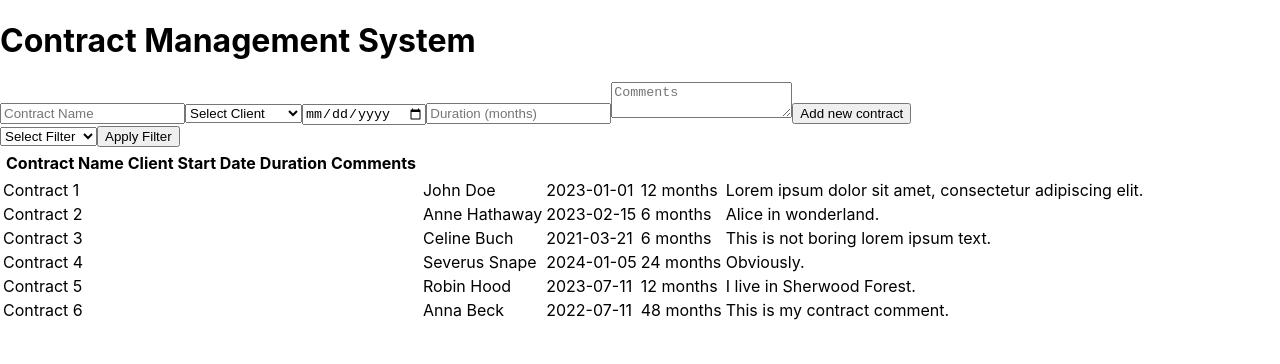
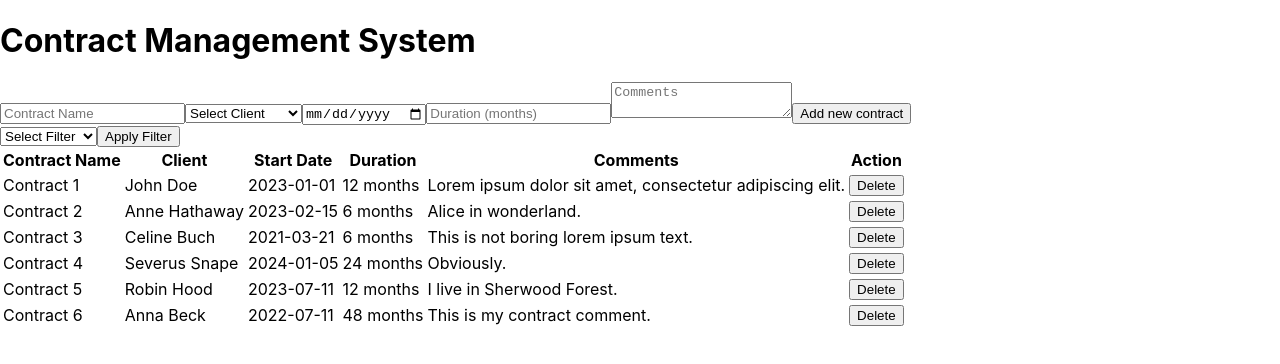
Before and after one commit to TenaRozing1/react-contract-task, a React (Create React App) app: page / in a window 1280 px wide. Shown: the top 364 px of the page. Built offline with nearby package versions, Linux system fonts and the light colour scheme.

Commit message:
Added button for delete contract from array

```diff
--- a/src/components/ContractTable.jsx
+++ b/src/components/ContractTable.jsx
@@ -1,25 +1,31 @@
 import React from "react";
 
-const ContractTable = ({ contracts }) => {
+const ContractTable = ({ contracts, handleDeleteContract }) => {
   return (
     <table>
-      <th>
+      <thead>
         <tr>
           <th>Contract Name</th>
           <th>Client</th>
           <th>Start Date</th>
           <th>Duration</th>
           <th>Comments</th>
+          <th>Action</th>
         </tr>
-      </th>
+      </thead>
       <tbody>
-        {contracts.map((contract, index) => (
-          <tr key={index}>
+        {contracts.map((contract) => (
+          <tr key={contract.id}>
             <td>{contract.contractName}</td>
             <td>{contract.client}</td>
             <td>{contract.startDate}</td>
             <td>{contract.duration} months</td>
             <td>{contract.comments}</td>
+            <td>
+              <button onClick={() => handleDeleteContract(contract.id)}>
+                Delete
+              </button>
+            </td>
           </tr>
         ))}
       </tbody>
```
